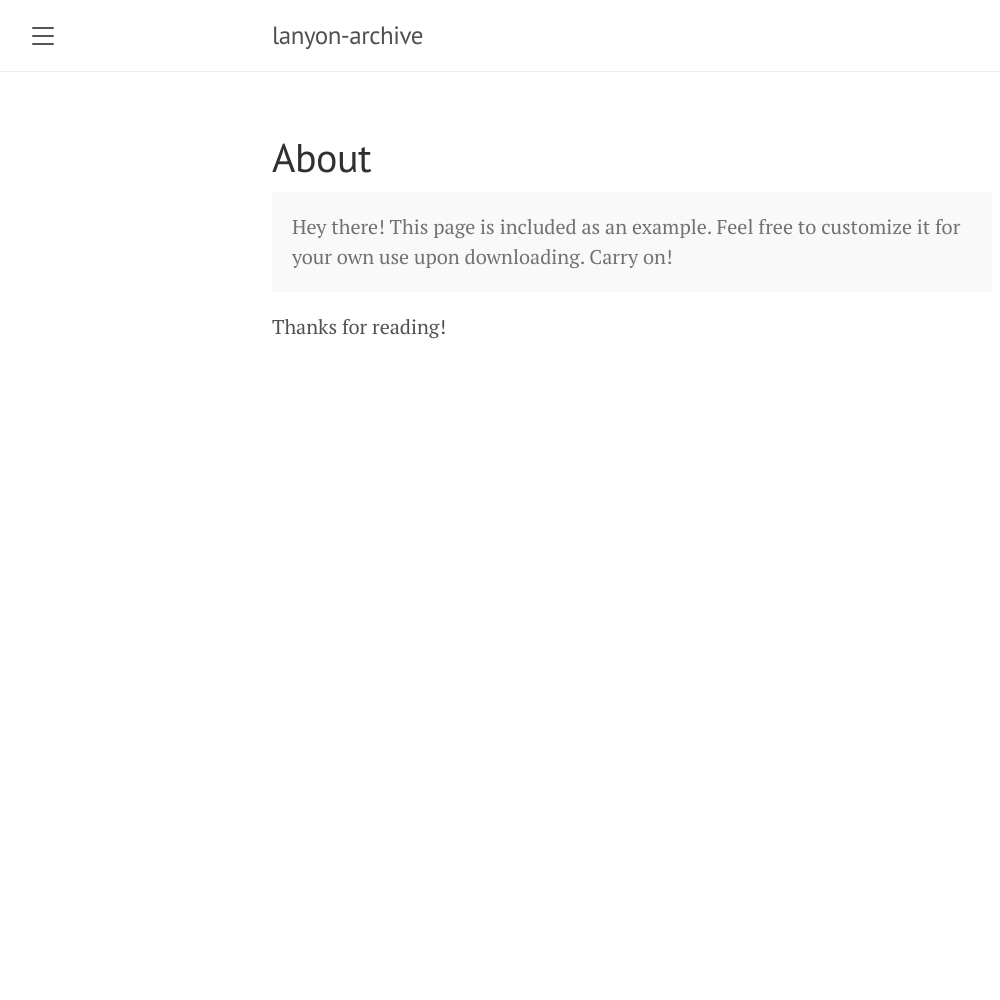
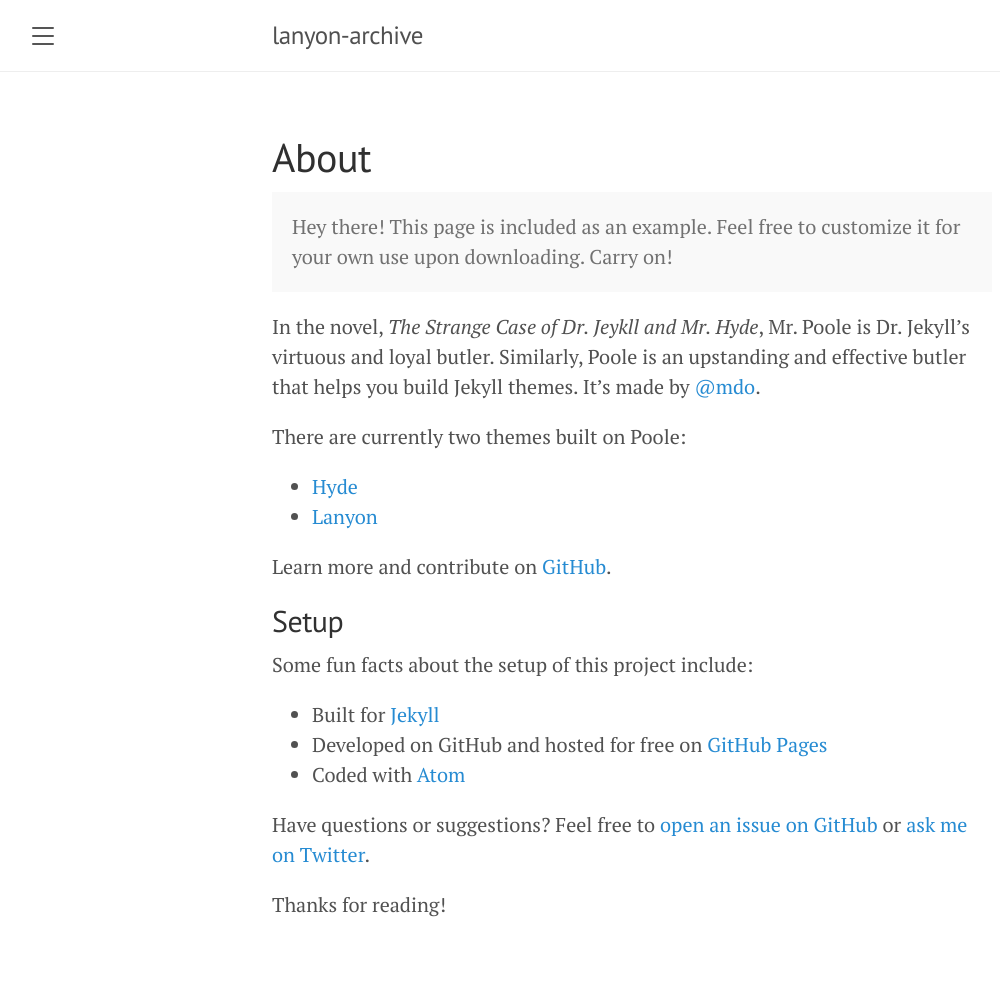
Before and after one commit to cirrussecure/lanyon-archive, a Jekyll site: the page built from about.md, in a window 1280 px wide. Shown: the whole page, without its empty margins (8-1008 px from the left). Built offline with Jekyll 4.4.1, drawn with Linux system fonts in a browser that asks for light colours; before the commit the page ends 900 px from its top, so only the background shows below that.

Commit message:
Add files via upload
Uploaded about.md and index.html

```diff
--- a/about.md
+++ b/about.md
@@ -7,5 +7,23 @@
   Hey there! This page is included as an example. Feel free to customize it for your own use upon downloading. Carry on!
 </p>
 
+In the novel, *The Strange Case of Dr. Jeykll and Mr. Hyde*, Mr. Poole is Dr. Jekyll's virtuous and loyal butler. Similarly, Poole is an upstanding and effective butler that helps you build Jekyll themes. It's made by [@mdo](https://twitter.com/mdo).
+
+There are currently two themes built on Poole:
+
+* [Hyde](http://hyde.getpoole.com)
+* [Lanyon](http://lanyon.getpoole.com)
+
+Learn more and contribute on [GitHub](https://github.com/poole).
+
+## Setup
+
+Some fun facts about the setup of this project include:
+
+* Built for [Jekyll](https://jekyllrb.com)
+* Developed on GitHub and hosted for free on [GitHub Pages](https://pages.github.com)
+* Coded with [Atom](https://atom.io)
+
+Have questions or suggestions? Feel free to [open an issue on GitHub](https://github.com/poole/issues/new) or [ask me on Twitter](https://twitter.com/mdo).
 
 Thanks for reading!
```
